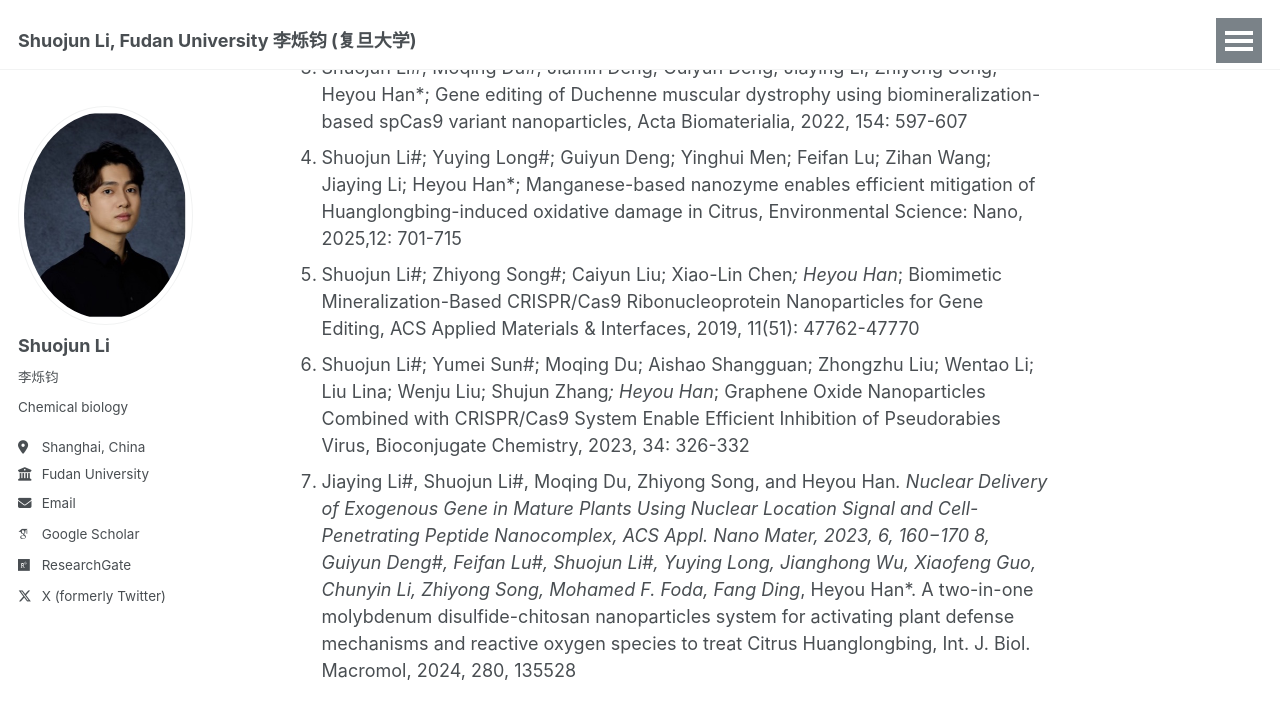
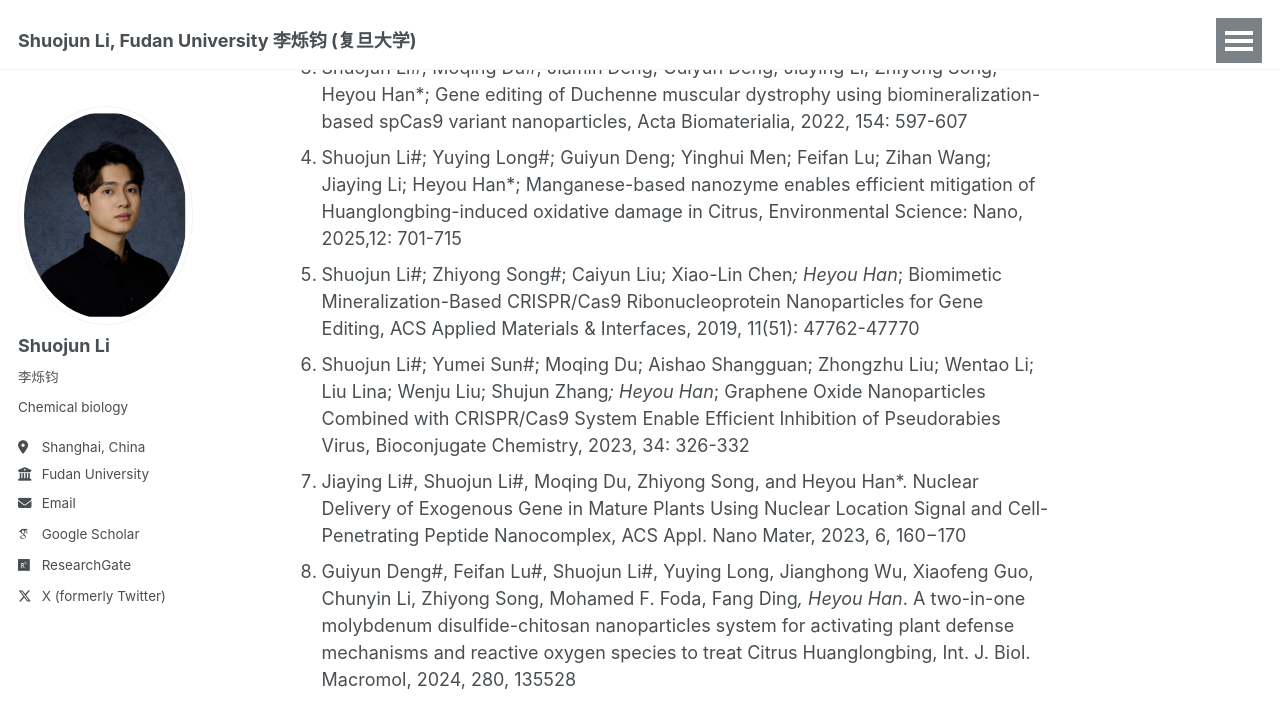
Before and after one commit to shuojunli/shuojunli.github.io, a Jekyll site: the page built from _pages/about.md, in a window 1280 px wide and 900 px high, scrolled down 953 px. Shown: the top 728 px of the window. Built offline with Jekyll 4.4.1, drawn with Linux system fonts in a browser that asks for light colours; some web fonts are replaced.

Commit message:
Update about.md

```diff
--- a/_pages/about.md
+++ b/_pages/about.md
@@ -31,4 +31,4 @@
 5. Shuojun Li#; Zhiyong Song#; Caiyun Liu; Xiao-Lin Chen*; Heyou Han*; Biomimetic Mineralization-Based CRISPR/Cas9 Ribonucleoprotein Nanoparticles for Gene Editing, ACS Applied Materials & Interfaces, 2019, 11(51): 47762-47770
 6. Shuojun Li#; Yumei Sun#; Moqing Du; Aishao Shangguan; Zhongzhu Liu; Wentao Li; Liu Lina; Wenju Liu; Shujun Zhang*; Heyou Han*; Graphene Oxide Nanoparticles Combined with CRISPR/Cas9 System Enable Efficient Inhibition of Pseudorabies Virus, Bioconjugate Chemistry, 2023, 34: 326-332
 7. Jiaying Li#, Shuojun Li#, Moqing Du, Zhiyong Song, and Heyou Han*. Nuclear Delivery of Exogenous Gene in Mature Plants Using Nuclear Location Signal and Cell-Penetrating Peptide Nanocomplex, ACS Appl. Nano Mater, 2023, 6, 160−170
-8, Guiyun Deng#, Feifan Lu#, Shuojun Li#, Yuying Long, Jianghong Wu, Xiaofeng Guo, Chunyin Li, Zhiyong Song, Mohamed F. Foda, Fang Ding*, Heyou Han*. A two-in-one molybdenum disulfide-chitosan nanoparticles system for activating plant defense mechanisms and reactive oxygen species to treat Citrus Huanglongbing, Int. J. Biol. Macromol, 2024, 280, 135528
+8. Guiyun Deng#, Feifan Lu#, Shuojun Li#, Yuying Long, Jianghong Wu, Xiaofeng Guo, Chunyin Li, Zhiyong Song, Mohamed F. Foda, Fang Ding*, Heyou Han*. A two-in-one molybdenum disulfide-chitosan nanoparticles system for activating plant defense mechanisms and reactive oxygen species to treat Citrus Huanglongbing, Int. J. Biol. Macromol, 2024, 280, 135528
```
